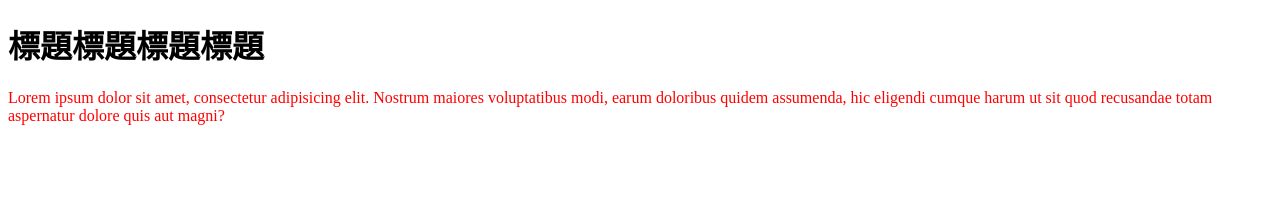
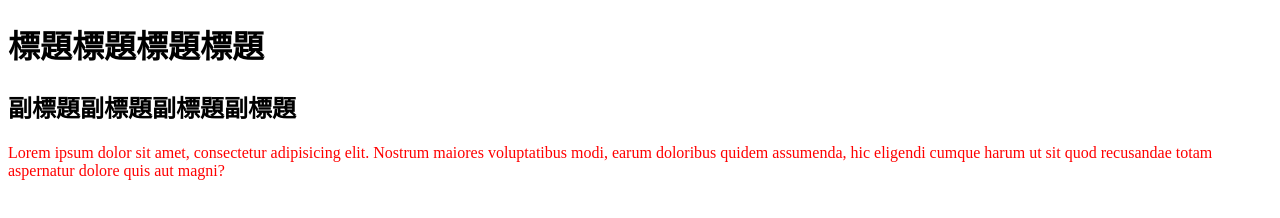
Before and after one commit to ChiayuPeng/gitproject_test, a plain HTML site: page index.html in a window 1280 px wide. Drawn offline with Linux system fonts and the light colour scheme.

Commit message:
add sub title

```diff
--- a/index.html
+++ b/index.html
@@ -10,6 +10,7 @@
 
 <body>
     <h1>標題標題標題標題</h1>
+    <h2>副標題副標題副標題副標題</h2>
     <p>Lorem ipsum dolor sit amet, consectetur adipisicing elit. Nostrum maiores voluptatibus modi, earum doloribus
         quidem assumenda, hic eligendi cumque harum ut sit quod recusandae totam aspernatur dolore quis aut magni?</p>
 </body>
```
